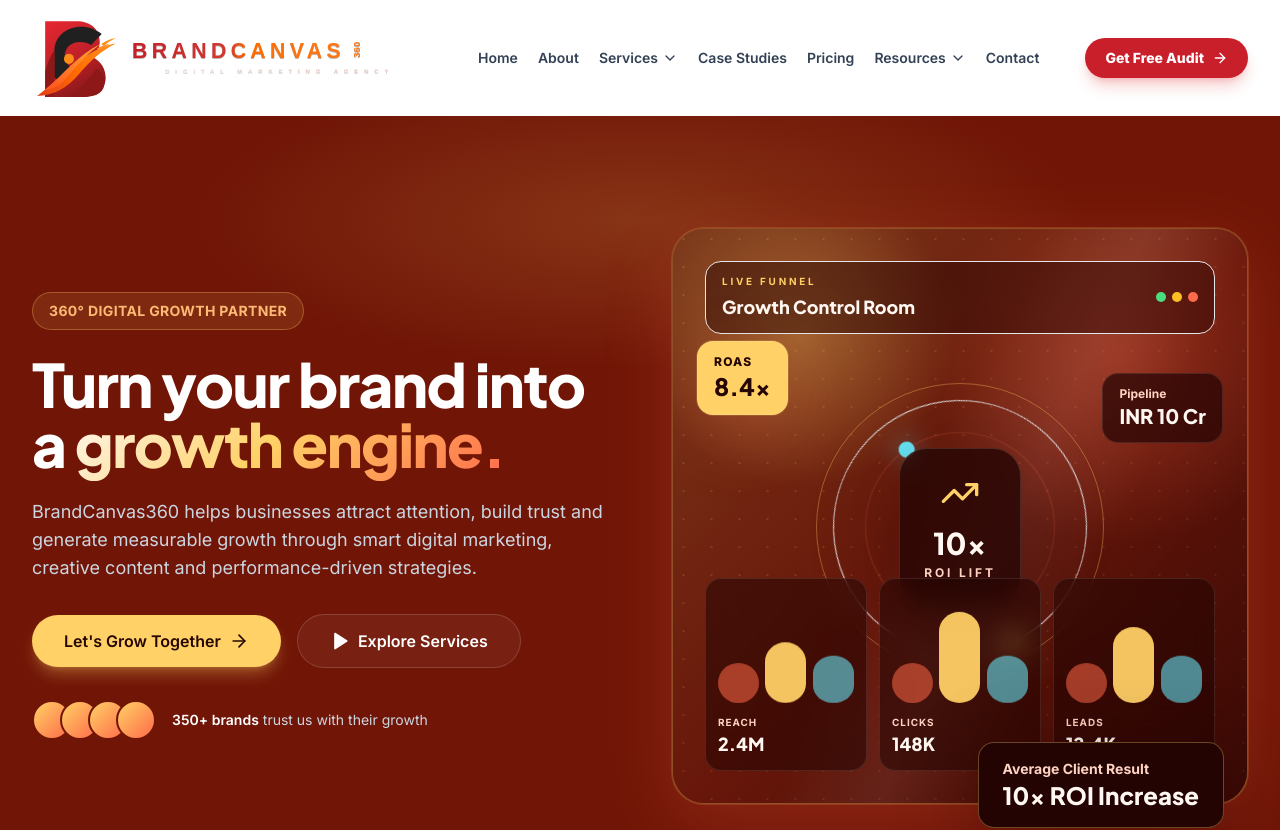
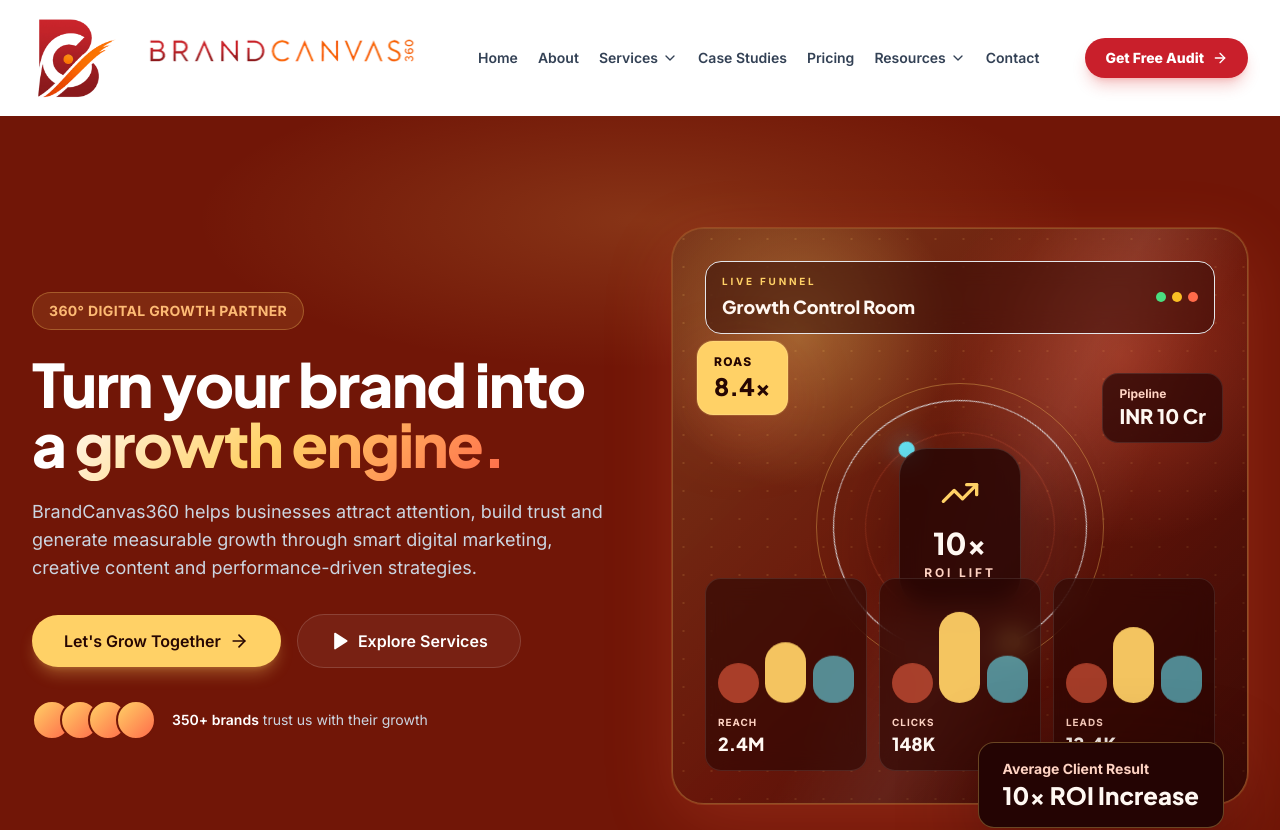
Before and after one commit to venkataramanapusala/brandcanvas360, a Next.js app: page / in a window 1280 px wide. Shown: the top 830 px of the page. Built offline with nearby package versions, Linux system fonts and the light colour scheme.

Commit message:
Restore original PNG logo assets

```diff
--- a/src/components/Header.tsx
+++ b/src/components/Header.tsx
@@ -37,8 +37,8 @@
 function Logo() {
   return (
     <Link href="/" className="flex shrink-0 items-center gap-3.5 sm:gap-4" aria-label="BrandCanvas360 home">
-      <img src="/brandcanvas-logo-v2.svg" className="brand-logo-mark" alt="" aria-hidden="true" />
-      <img src="/brandcanvas-title.svg" className="brand-logo-title" alt="BrandCanvas360 Digital Marketing Agency" />
+      <img src="/brandcanvas-logo-v2.png" className="brand-logo-mark" alt="" aria-hidden="true" />
+      <img src="/brandcanvas-title.png" className="brand-logo-title" alt="BrandCanvas360 Digital Marketing Agency" />
     </Link>
   );
 }
```
